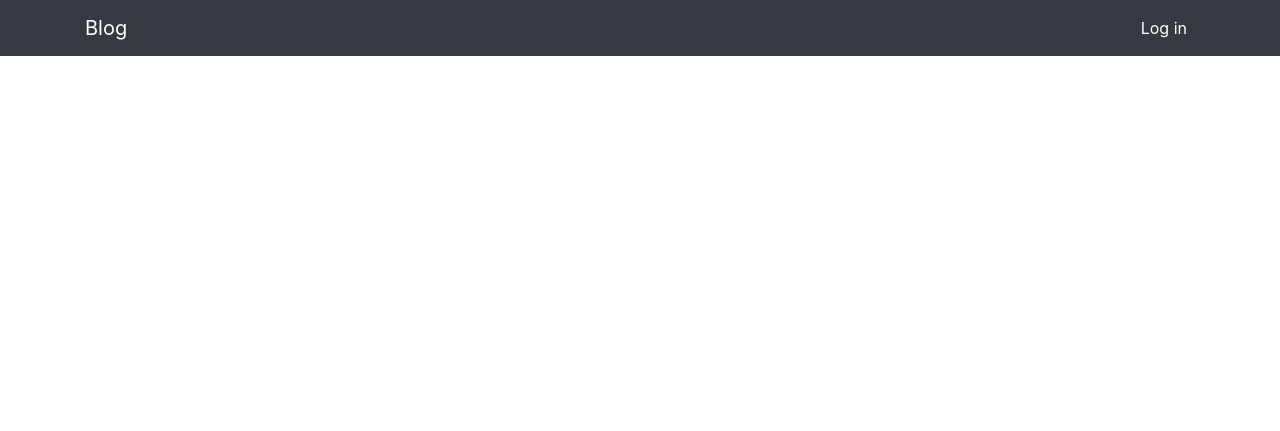
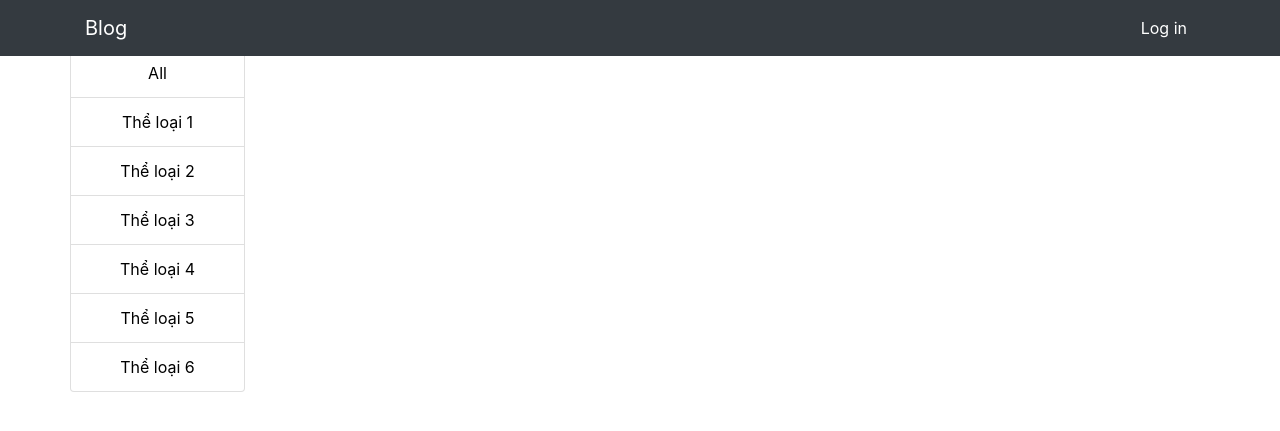
Before and after one commit to NHD98/Simple-CMS, a PHP site: page / in a window 1280 px wide. Shown: the top 431 px of the page. Run offline with PHP 8.4, Linux system fonts and the light colour scheme; some libraries are stand-ins or nearby versions.

Commit message:
add filter

```diff
--- a/views/index.php
+++ b/views/index.php
@@ -10,7 +10,7 @@
     var xhr = new XMLHttpRequest;
     xhr.onreadystatechange = function() {
       if (xhr.readyState == 4 && xhr.status == 200) {
-        console.log(this.responseText);
+        // console.log(this.responseText);
 
         var list = JSON.parse(this.responseText);
         if (list != null) {
@@ -38,7 +38,41 @@
       }
     };
 
-    xhr.open("GET", "../controller/Post/post", true);
+    xhr.open("GET", "../controller/Post/post.php", true);
+    xhr.send();
+  }
+
+  function getCategory(category) {
+    console.log(category);
+    var xhr = new XMLHttpRequest;
+    xhr.onreadystatechange = function() {
+      if (xhr.readyState == 4 && xhr.status == 200) {
+        console.log(this.responseText);
+        var list = JSON.parse(this.responseText);
+        document.getElementById('postList').innerHTML = "";
+        for (var i = 0; i < list.length; i++) {
+          var content = "";
+          content += "<div class='col-md-6 product-men mb-5 productItem'>";
+          content += "<div class='men-pro-item simpleCart_shelfItem'>";
+          content += "<div class='men-thumb-item text-center'>";
+          content += "<h2><a href='postDetail.php?id=" + list[i]['id'] + "' class='text-truncate'>" + list[i]['title'] + "</a></h2>";
+          content += "</div>";
+          content += "<div class='item-info-product text-center border-top mt-4'>";
+          content += "<h4 class='pt-1'>";
+          content += list[i]['category'];
+          content += "</h4>";
+          content += "<div class='info-product-price my-2'>";
+          content += "</div>";
+          content + "<div class='snipcart-details top_brand_home_details item_add single-item hvr-outline-out'>";
+          content += "</div>";
+          content += "</div>";
+          content += "</div>";
+          content += "</div>";
+          document.getElementById('postList').innerHTML += content;
+        }
+      }
+    }
+    xhr.open("GET", "../controller/Post/getCategory.php?cat=" + category, true);
     xhr.send();
   }
 
@@ -53,6 +87,15 @@
 
   <div class="container mt-5">
     <div class="row">
+      <div class="col-lg-2 list-group">
+        <button onclick="getCategory('*')" class="list-group-item">All</button>
+        <button onclick="getCategory('Thể loại 1')" class="list-group-item">Thể loại 1</button>
+        <button onclick="getCategory('Thể loại 2')" class="list-group-item">Thể loại 2</button>
+        <button onclick="getCategory('Thể loại 3')" class="list-group-item">Thể loại 3</button>
+        <button onclick="getCategory('Thể loại 4')" class="list-group-item">Thể loại 4</button>
+        <button onclick="getCategory('Thể loại 5')" class="list-group-item">Thể loại 5</button>
+        <button onclick="getCategory('Thể loại 6')" class="list-group-item">Thể loại 6</button>
+      </div>
       <div class="col-lg">
         <div class="row" id="postList">
         </div>
```
Also changed, not shown: controller/Post/getCategory.php (added, +16 -0 lines), views/newPost.php (+11 -2 lines).
